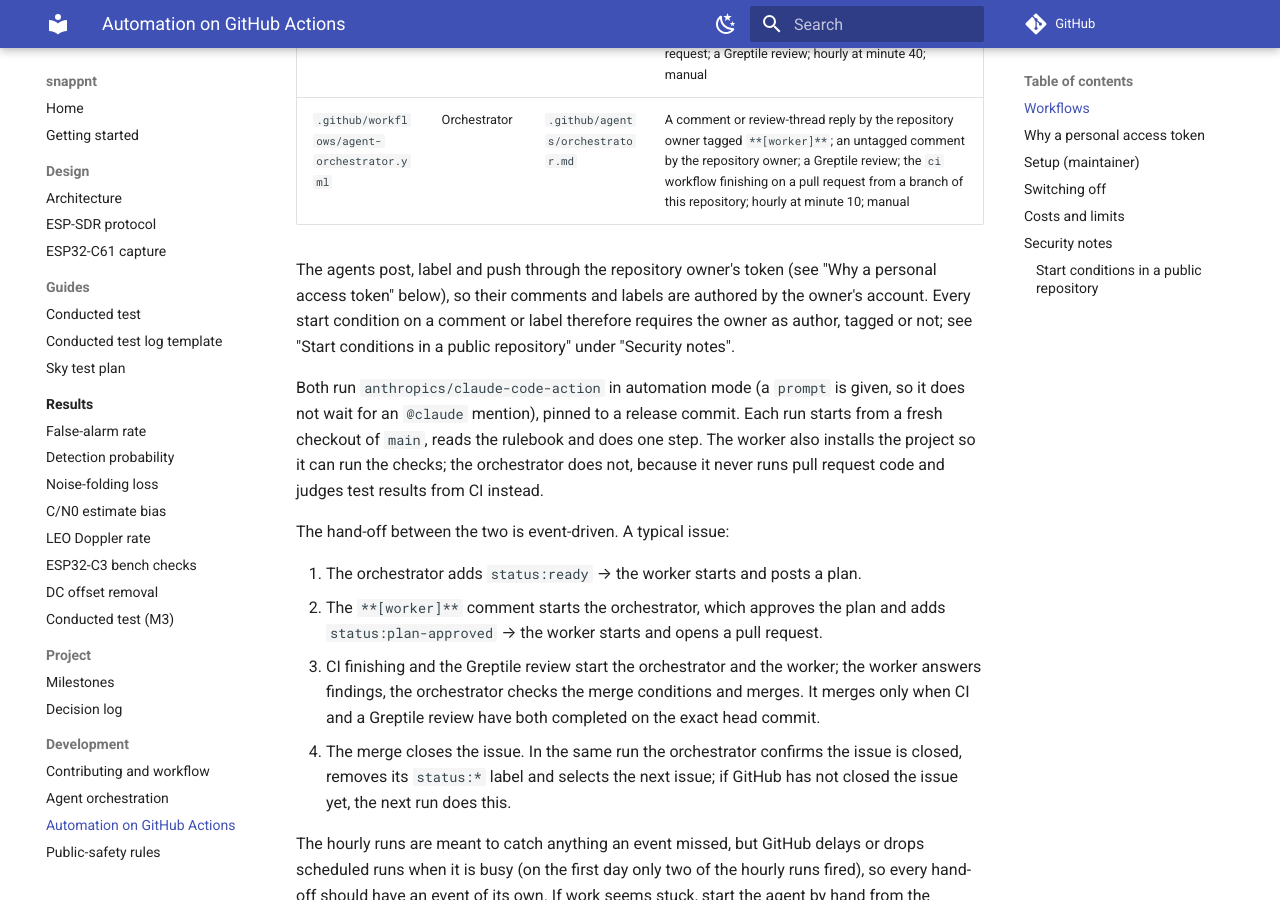
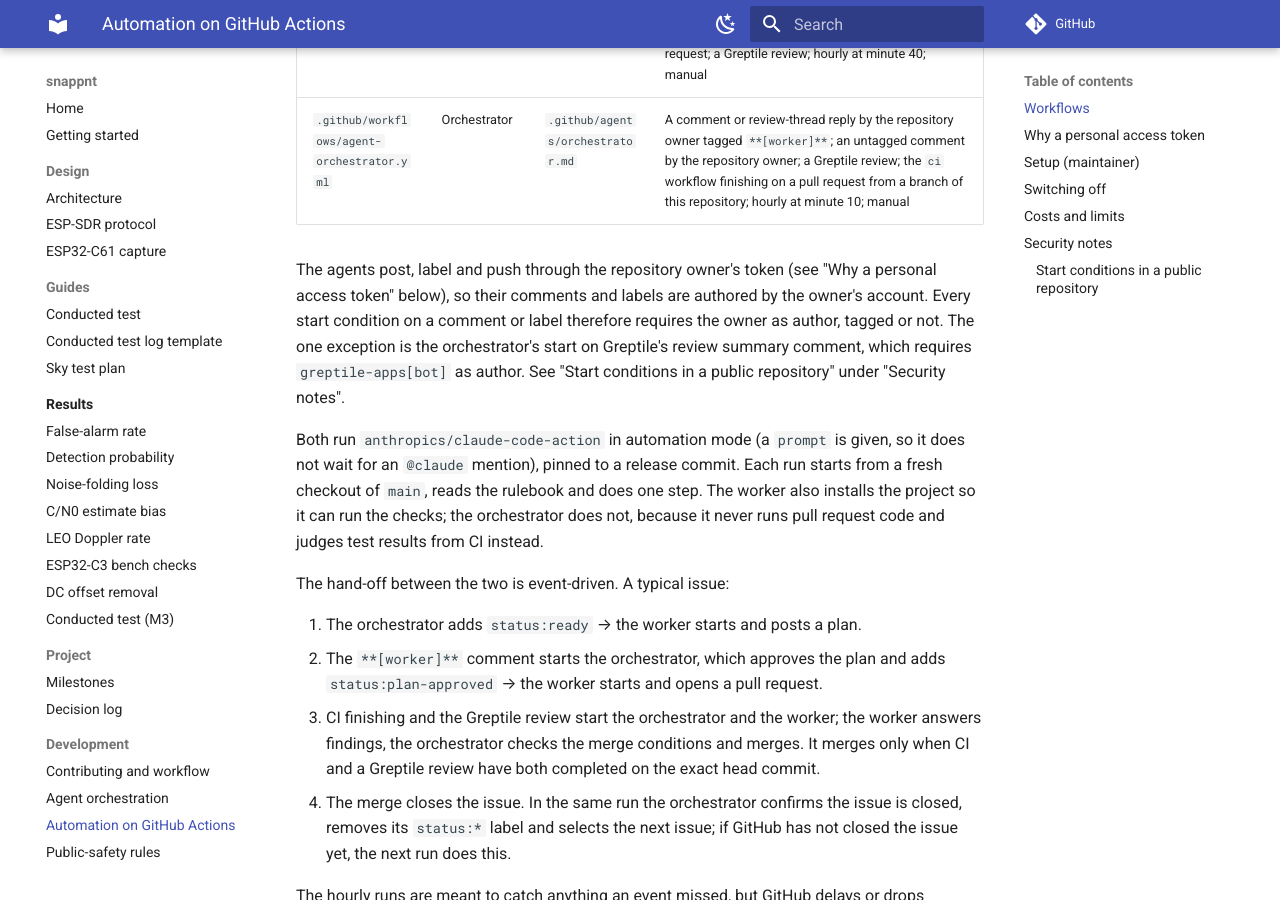
Before and after one commit to h-shiono/snappnt, an MkDocs documentation site: the page built from docs/development/automation.md, in a window 1280 px wide and 900 px high, scrolled down 464 px. Built offline with MkDocs 1.6.1 and Material for MkDocs 9.7.7, drawn with Linux system fonts in a browser that asks for light colours; comment, search, counter and statistics services are not loaded.

Commit message:
Name Greptile's summary comment as the exception to owner-only starts
Co-Authored-By: Claude Opus 5.5 <noreply@anthropic.com>
Signed-off-by: h-shiono <hato.gnss@gmail.com>

```diff
--- a/docs/development/automation.md
+++ b/docs/development/automation.md
@@ -14,8 +14,10 @@ costs.
 
 The agents post, label and push through the repository owner's token (see "Why a personal
 access token" below), so their comments and labels are authored by the owner's account. Every
-start condition on a comment or label therefore requires the owner as author, tagged or not;
-see "Start conditions in a public repository" under "Security notes".
+start condition on a comment or label therefore requires the owner as author, tagged or not.
+The one exception is the orchestrator's start on Greptile's review summary comment, which
+requires `greptile-apps[bot]` as author. See "Start conditions in a public repository" under
+"Security notes".
 
 Both run `anthropics/claude-code-action` in automation mode (a `prompt` is given, so it does
 not wait for an `@claude` mention), pinned to a release commit. Each run starts from a fresh
```
Also changed, not shown: docs/development/orchestration.md (+3 -3 lines).
